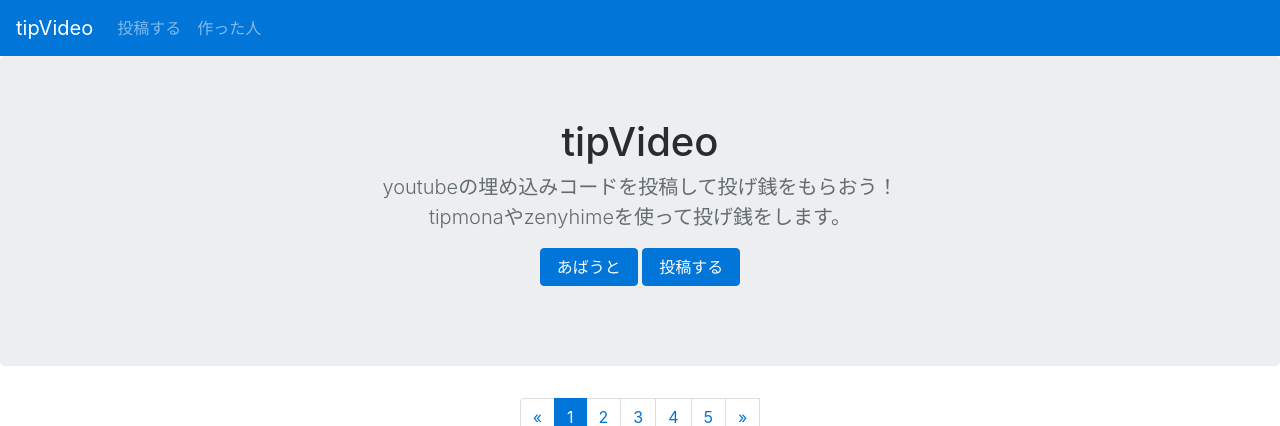
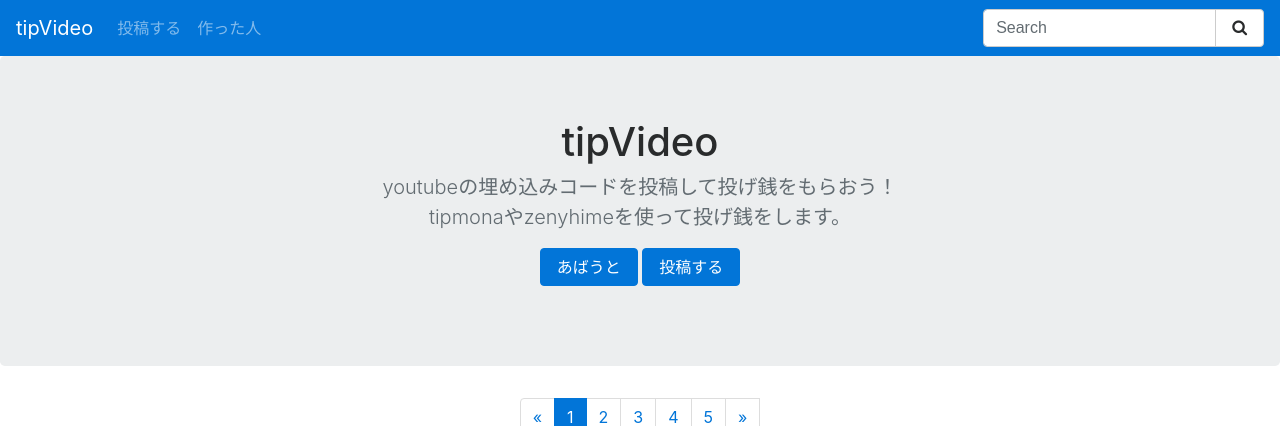
Before and after one commit to hirony-jp/tipvideo_old, a PHP site: page / in a window 1280 px wide. Shown: the top 426 px of the page. Run offline with PHP 8.4, Linux system fonts and the light colour scheme; data that the repository does not hold is empty; some libraries are stand-ins or nearby versions.

Commit message:
create serch bar in navbar. change input style in navbar.

```diff
--- a/css/layout.css
+++ b/css/layout.css
@@ -31,3 +31,7 @@ footer {
     padding-left: 10px;
     padding-right: 10px;
 } */
+
+.input-serch-nav {
+    border-color: #cccccc; /* bootstrap4 info color */
+}
--- a/header.php
+++ b/header.php
@@ -34,5 +34,13 @@
                 <a class="nav-link" href="/view/about.php">作った人</a>
             </li>
             </ul>
+            <form class="form-inline" method="post" action="server/serch.php">
+            <div class="input-group">
+                <input class="form-control input-serch-nav" type="text" placeholder="Search">
+                <span class="input-group-btn">
+                    <button class="btn btn-secondary" type="submit"><i class="fa fa-search" aria-hidden="true"></i></button>
+                </span>
+            </div>
+          </form>
         </div>
     </nav>
```
Lines whose indentation alone changed are shown as unchanged.
